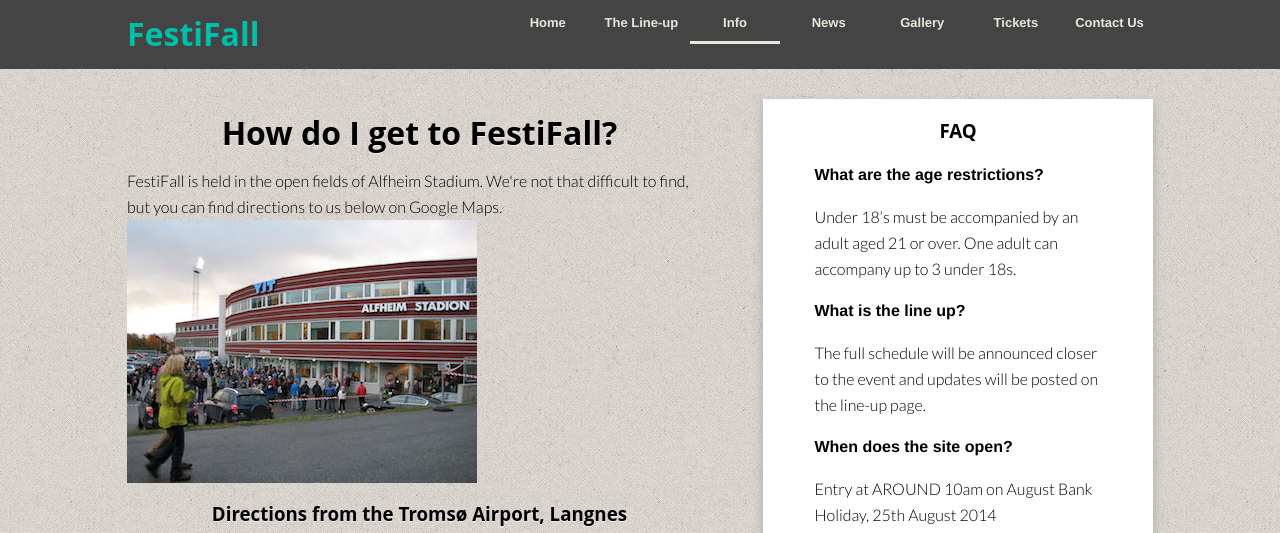
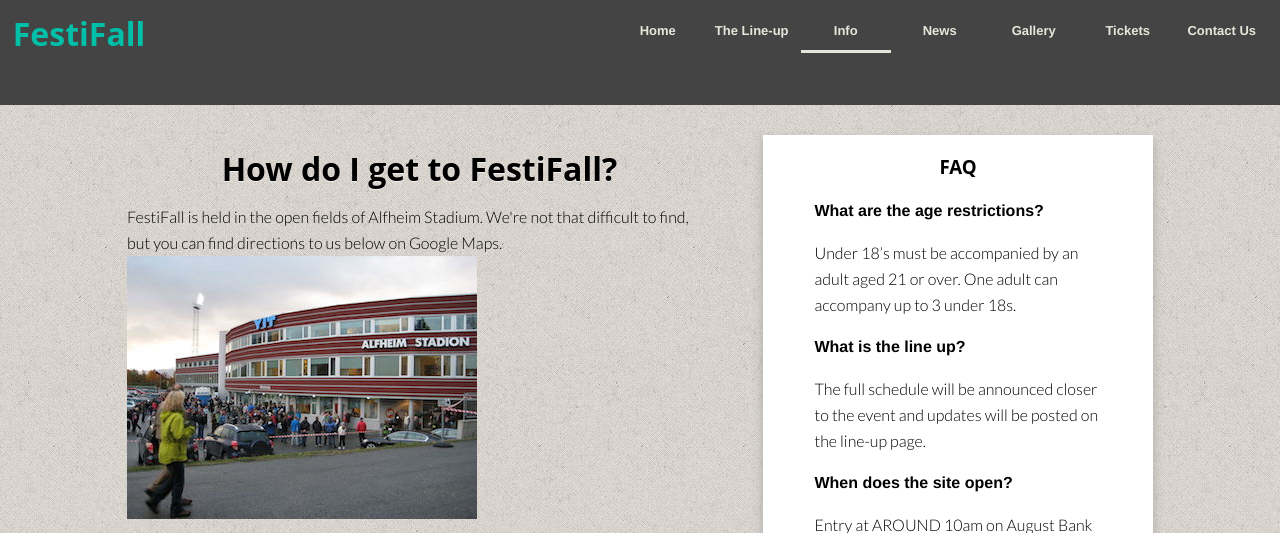
Before and after one commit to nicholedwight/FestiFall, a PHP site: page /info.html in a window 1280 px wide. Shown: the top 533 px of the page. Run offline with PHP 8.4, Linux system fonts and the light colour scheme; some libraries are stand-ins or nearby versions.

Commit message:
Fixed responsive nav

```diff
--- a/css/main.css
+++ b/css/main.css
@@ -102,27 +102,24 @@ body {
     MOBILE: Menu
    ============== */
 
-nav ul {
-    margin: 0;
-    padding: 0;
+.nav-primary ul {
+   padding: 0; /*centers the nav, it was slightly pushed to the right*/
+}
+.nav-primary li {
+   font-size: 1.8em;
+   border-bottom: 1px solid #eee;
+   text-align: center;
+}
+.nav-primary li:last-child {
+   border-bottom: 0;
+}
+.nav-primary a {
+   display: block;
+   padding: .5em .8em;
+   text-decoration: none;
+   color: #E8E6DB;
 }
 
-nav a {
-    display: block;
-    margin-bottom: 10px;
-    padding: 15px 0;
-
-    text-align: center;
-    text-decoration: none;
-    font-weight: bold;
-
-    color: #E8E6DB;
-}
-
-nav a:hover,
-nav a:visited {
-    color: #E8E6DB;
-}
 
 
 /* ==============
@@ -290,25 +287,57 @@ img {
 /* ====================
     INTERMEDIATE: Menu
    ==================== */
+header.wrapper {
+  margin: 0;
+  width: 100%;
+}
+
+
+.nav-primary ul {
+   float: left;
+   clear: both;
+}
+.nav-primary li {
+   float: left;
+   font-size: inherit;
+   border-bottom: 0;
+}
+.nav-primary a {
+   display: block;
+   padding: 15px 4px;
+   text-decoration: none;
+   color: #E8E6DB;
+}
+.nav-primary a:hover {
+   background-color: #inherit;
+}
 
     nav a {
-        float: left;
-        width: 27%;
         margin: 0 1.7%;
         padding: 25px 2%;
         margin-bottom: 0;
+        display: block;
+        margin-bottom: 10px;
+        padding: 15px 0;
+
+        text-align: center;
+        text-decoration: none;
+        font-weight: bold;
+
+        color: #E8E6DB;
     }
 
-    nav ul li.current a {
-      border-bottom: 3px solid;
-      border-color: #E8E6DB!important;
-      color: #E8E6DB;
+    nav ul {
+        margin: 0;
+        padding: 0;
     }
 
-    nav ul li a:hover {
-      color: #00bfa8;
-      border-bottom: 3px solid;
-      border-color: #00bfa8;
+    nav {
+      height: 100px;
+    }
+
+    nav a:visited {
+        color: #E8E6DB;
     }
 
     #map_canvas {
@@ -333,11 +362,50 @@ img {
     }
 }
 
+@media only screen and (min-width: 510px) {
+
+    header.wrapper {
+      margin: 0 1%;
+    }
+
+    .nav-primary li {
+       padding: 1px;
+    }
+
+}
+
+@media only screen and (min-width: 650px) {
+
+    header.wrapper {
+      width: 90%;
+    }
+
+    .nav-primary li {
+      padding: 7px;
+    }
+
+    .nav-primary li.current a {
+      border-bottom: 3px solid;
+      border-color: #E8E6DB!important;
+      color: #E8E6DB;
+    }
+
+    nav ul li a:hover {
+      color: #00bfa8;
+      border-bottom: 3px solid;
+      border-color: #00bfa8;
+    }
+}
+
 @media only screen and (min-width: 768px) {
 
 /* ====================
     WIDE: CSS3 Effects
    ==================== */
+
+    header.wrapper {
+      width: 98%;
+    }
 
     .header-container,
     .main aside {
@@ -358,6 +426,7 @@ img {
         float: left;
     }
 
+
     nav {
         float: right;
         font-size: 13px;
@@ -369,17 +438,42 @@ img {
 
     nav ul li {
       display: inline-block;
-      height: 30px;
+      height: 25px;
       text-align: center;
+      padding: 5px;
     }
 
     nav ul li a {
       width: 90px;
       color: #E8E6DB;
-      padding: 5px 0px 5px 0px;
+      padding: 0;
       position: relative;
     }
 
+    nav ul li.current a {
+      border-bottom: 3px solid;
+      border-color: #E8E6DB!important;
+      color: #E8E6DB;
+    }
+
+    nav ul li a:hover {
+      color: #00bfa8;
+      border-bottom: 3px solid;
+      border-color: #00bfa8;
+    }
+
+    nav a:visited {
+        color: #E8E6DB;
+    }
+
+
+    .nav-primary li {
+       padding: 7px 2px
+    }
+
+    .nav-primary a {
+       padding: 6px 0;
+    }
 /* ============
     WIDE: Main
    ============ */
--- a/gallery.html
+++ b/gallery.html
@@ -27,7 +27,7 @@
         <div class="header-container">
             <header class="wrapper clearfix">
                 <h1 class="title"><a href="index.html">FestiFall</a></h1>
-                <nav>
+                <nav class="nav-primary">
                     <ul>
                         <li><a href="index.html">Home</a></li>
                         <li><a href="lineup.html">The Line-up</a></li>
--- a/index.html
+++ b/index.html
@@ -27,7 +27,7 @@
         <div class="header-container">
             <header class="wrapper clearfix">
                 <h1 class="title"><a href="index.html">FestiFall</a></h1>
-                <nav>
+                <nav class="nav-primary">
                     <ul>
                         <li class="current"><a href="index.html">Home</a></li>
                         <li><a href="lineup.html">The Line-up</a></li>
--- a/info.html
+++ b/info.html
@@ -27,7 +27,7 @@
         <div class="header-container">
             <header class="wrapper clearfix">
                 <h1 class="title"><a href="index.html">FestiFall</a></h1>
-                <nav>
+                <nav class="nav-primary">
                     <ul>
                         <li><a href="index.html">Home</a></li>
                         <li><a href="lineup.html">The Line-up</a></li>
--- a/lineup.html
+++ b/lineup.html
@@ -24,7 +24,7 @@
         <div class="header-container">
             <header class="wrapper clearfix">
                 <h1 class="title"><a href="index.html">FestiFall</a></h1>
-                <nav>
+                <nav  class="nav-primary">
                     <ul>
                         <li><a href="index.html">Home</a></li>
                         <li class="current"><a href="lineup.html">The Line-up</a></li>
--- a/news.html
+++ b/news.html
@@ -24,7 +24,7 @@
         <div class="header-container">
             <header class="wrapper clearfix">
                 <h1 class="title"><a href="index.html">FestiFall</a></h1>
-                <nav>
+                <nav class="nav-primary">
                     <ul>
                         <li><a href="index.html">Home</a></li>
                         <li><a href="lineup.html">The Line-up</a></li>
--- a/response.html
+++ b/response.html
@@ -25,7 +25,7 @@
         <div class="header-container">
             <header class="wrapper clearfix">
                 <h1 class="title"><a href="index.html">FestiFall</a></h1>
-                <nav>
+                <nav class="nav-primary">
                     <ul>
                         <li class="current"><a href="index.html">Home</a></li>
                         <li><a href="lineup.html">The Line-up</a></li>
--- a/survival.html
+++ b/survival.html
@@ -25,7 +25,7 @@
         <div class="header-container">
             <header class="wrapper clearfix">
                 <h1 class="title"><a href="index.html">FestiFall</a></h1>
-                <nav>
+                <nav class="nav-primary">
                     <ul>
                         <li><a href="index.html">Home</a></li>
                         <li><a href="lineup.html">The Line-up</a></li>
--- a/tickets.html
+++ b/tickets.html
@@ -24,7 +24,7 @@
         <div class="header-container">
             <header class="wrapper clearfix">
                 <h1 class="title"><a href="index.html">FestiFall</a></h1>
-                <nav>
+                <nav class="nav-primary">
                     <ul>
                         <li><a href="index.html">Home</a></li>
                         <li><a href="lineup.html">The Line-up</a></li>
```
